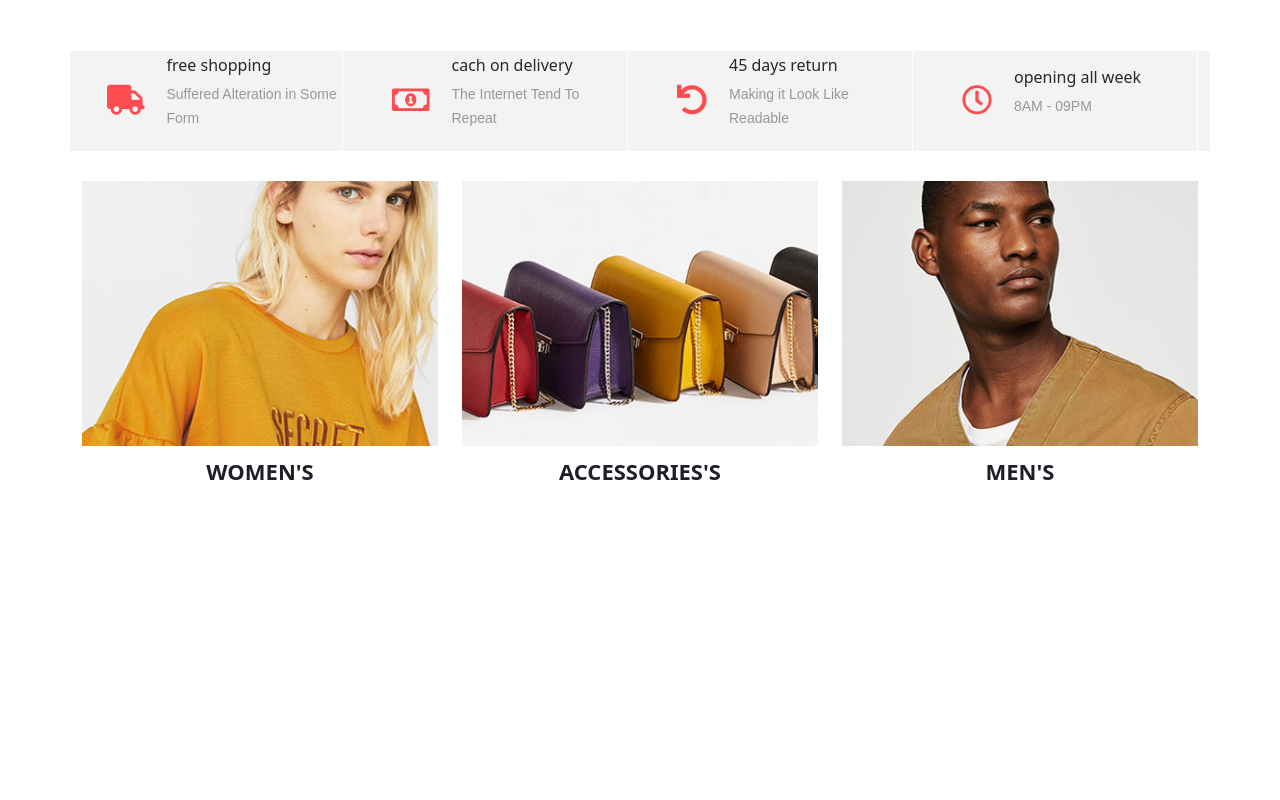
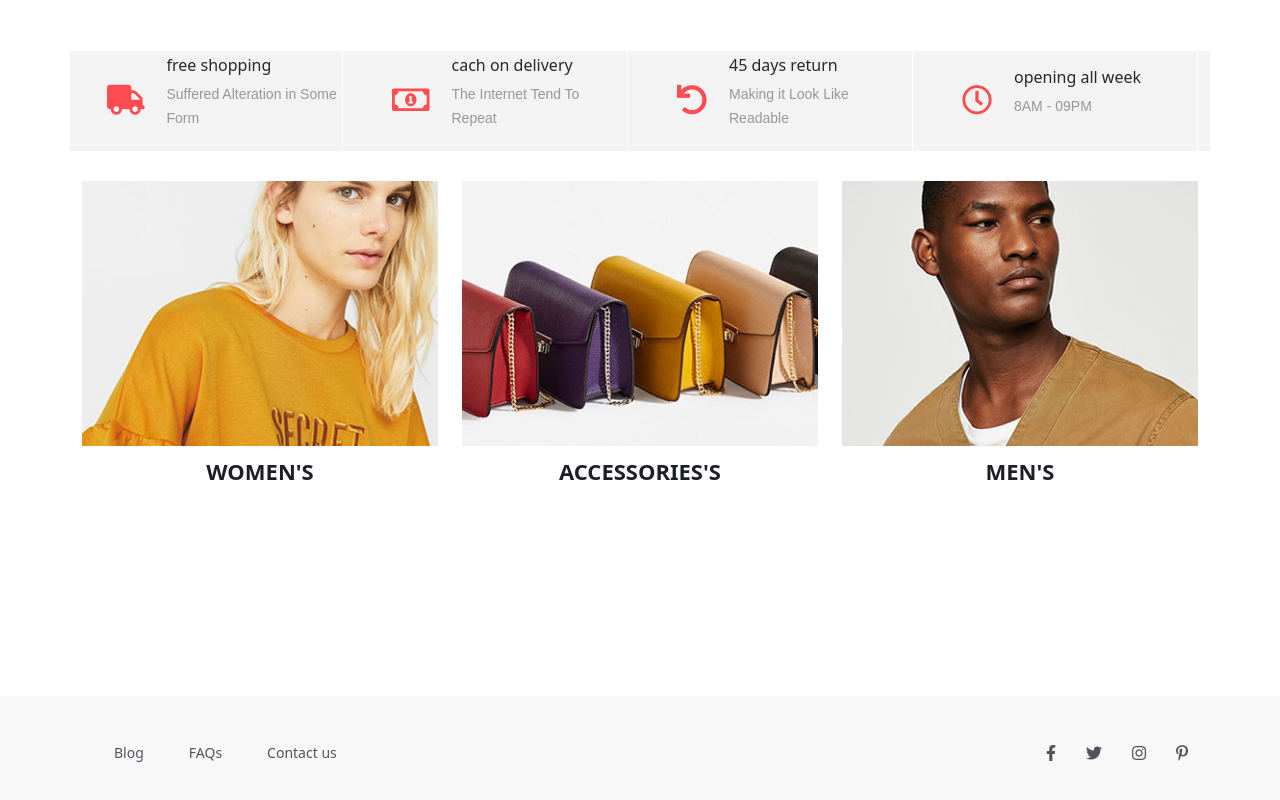
Before and after one commit to To-become-a-web-front-end-developer/real-fashion, a React (Create React App) app: page / in a window 1280 px wide. Shown: the part 604-1404 px from the top of the page. Before the commit the page ends 1100 px from the top, so only its background shows below. Built offline with nearby package versions, Linux system fonts and the light colour scheme.

Commit message:
✨ :: Footer component compelete

```diff
--- a/src/App.js
+++ b/src/App.js
@@ -6,6 +6,7 @@ import "./assets/css/responsive.css";
 import { Advertisement } from "./components/Advertisement";
 import Benefit from "./components/Benefit";
 import CategoryBanner from "./components/CategoryBanner/CategoryBanner";
+import Footer from "./components/Footer";
 
 
 function App() {
@@ -19,6 +20,7 @@ function App() {
       <Advertisement/>
       <Benefit/>
       <CategoryBanner/>
+      <Footer/>
     </div>
   );
 }
--- a/src/assets/css/style.css
+++ b/src/assets/css/style.css
@@ -348,3 +348,63 @@ section {
 .banner_category a:hover {
     color: #b5aec4;
 }
+
+/* Footer */
+footer.footer {
+    margin-top: 200px;
+    background: #f2f2f28a;
+}
+.cr {
+    margin-right: 48px;
+}
+.footer_nav_container {
+    height: 130px;
+}
+.footer_nav li {
+    display: inline-block;
+    margin-right: 45px;
+}
+.footer_nav li:last-child{
+    margin-right: 0;
+}
+.footer_nav li a,
+.cr {
+    font-size: 14px;
+    color: #51545f;
+    line-height: 30px;
+    -webkit-transition: all 300 ease;
+    -moz-transition: all 300 ease;
+    -ms-transition: all 300 ease;
+    -o-transition: all 300 ease;
+    transition: all 300 ease;
+}
+.footer_nav li a:hover,
+.cr a,
+.cr i {
+    color: #fe4c50;
+}
+.footer_social {
+    height: 130px;
+}
+.footer_social ul li {
+    display: inline-block;
+    margin-right: 10px;
+}
+.footer_social ul li:last-child {
+    margin-right: 0;
+}
+.footer_social ul li a {
+    color: #51545f;
+    -webkit-transition: all 300 ease;
+    -moz-transition: all 300 ease;
+    -ms-transition: all 300 ease;
+    -o-transition: all 300 ease;
+    transition: all 300 ease;
+    padding: 10px;
+}
+.footer_social ul li a:last-child a {
+    padding-right: 0;
+}
+.footer_social ul li a:hover {
+    color: #fe4c50;
+}
--- /dev/null
+++ b/src/components/Footer/index.js
@@ -0,0 +1,53 @@
+export default function Footer() {
+    return(
+        <footer className="footer">
+            <div className="container">
+                <div className="row">
+                    <div className="col-lg-6">
+                        <div className="footer_nav_container d-flex flex-sm-row flex-column align-items-center justify-content-lg-start justify-content-center text-center">
+                            <ul className="footer_nav">
+                                <li>
+                                <a href="https://youtube.com">Blog</a>
+                                </li>
+                                <li>
+                                <a href="https://youtube.com">FAQs</a>
+                                </li>
+                                <li>
+                                <a href="https://youtube.com">Contact us</a>
+                                </li>
+                            </ul>
+                        </div>
+                    </div>
+                    <div className="col-lg-6">
+                        <div className="footer_social d-flex flex-row align-items-center justify-content-lg-end justify-content-center">
+                            <ul>
+                                <li>
+                                <a href="https://youtube.com">
+                                    <i className="fab fa-facebook-f"></i>
+                                </a>
+                                </li>
+                                <li>
+                                <a href="https://youtube.com">
+                                    <i className="fab fa-twitter"></i>{" "}
+                                </a>
+                                </li>
+                                <li>
+                                <a href="https://youtube.com">
+                                    <i className="fab fa-instagram"></i>{" "}
+                                </a>
+                                </li>
+
+                                <li>
+                                <a href="https://youtube.com">
+                                    <i className="fab fa-pinterest-p"></i>{" "}
+                                </a>
+                                </li>
+                            </ul>
+                        </div>
+                    </div>
+                </div>
+                <div className="row"></div>
+            </div>
+        </footer>
+    )
+}
```
